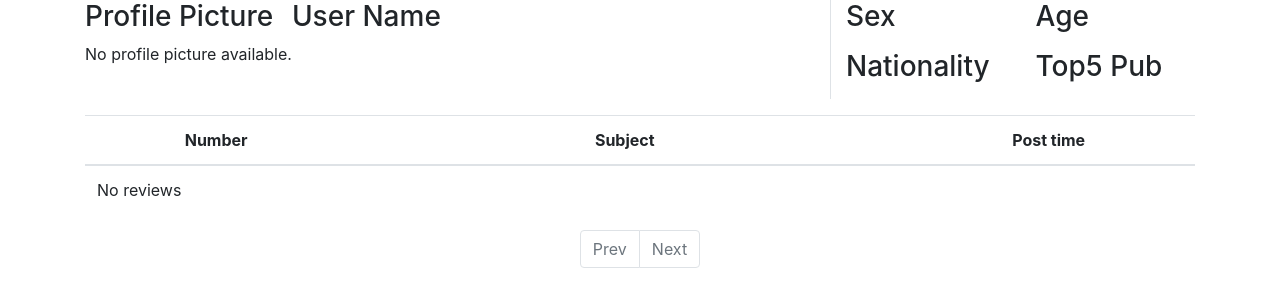
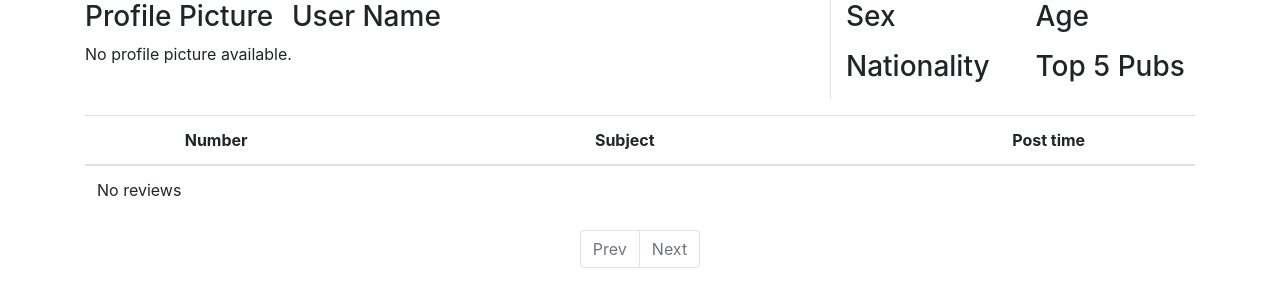
Before and after one commit to HamishTheGinger/WAD_Team4B_PubReview, a Django app: template templates/pub_review/user_profile.html in a window 1280 px wide. Shown: the part 57-357 px from the top of the page. Run offline with Django 3.2, Linux system fonts and the light colour scheme; the template is opened without the code that fills it, so the values that code supplies are empty; some libraries are stand-ins or nearby versions.

Commit message:
Profile page adjustments 2

```diff
--- a/templates/pub_review/user_profile.html
+++ b/templates/pub_review/user_profile.html
@@ -35,7 +35,7 @@
                 <p>{{ userProfile.nationality }}</p>
             </div>
             <div class="col-6">
-                <h3>Top5 Pub</h3>
+                <h3>Top 5 Pubs</h3>
                 <p>{{ top_5_pubs.pub1 }}</p>
                 <p>{{ top_5_pubs.pub2 }}</p>
                 <p>{{ top_5_pubs.pub3 }}</p>
```
